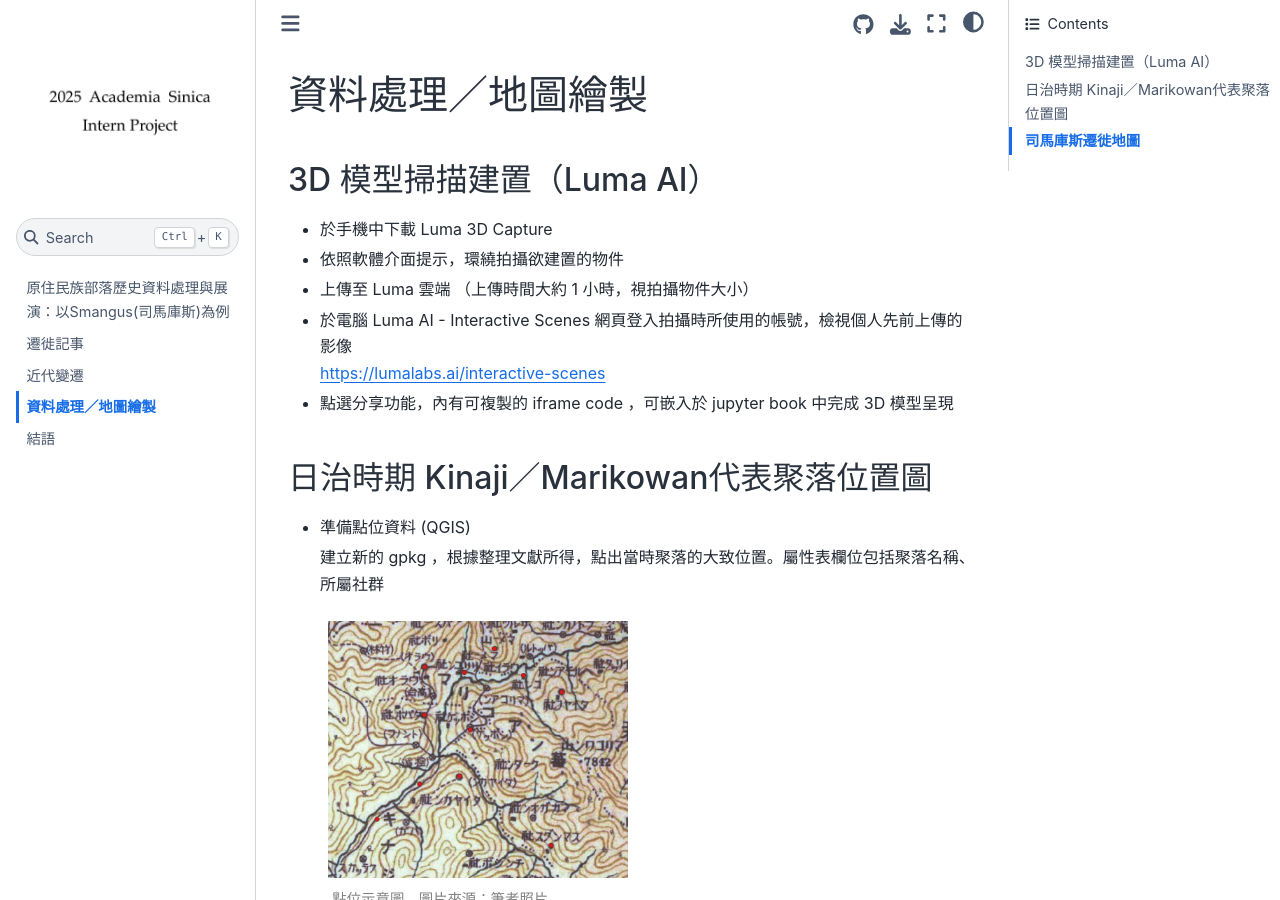
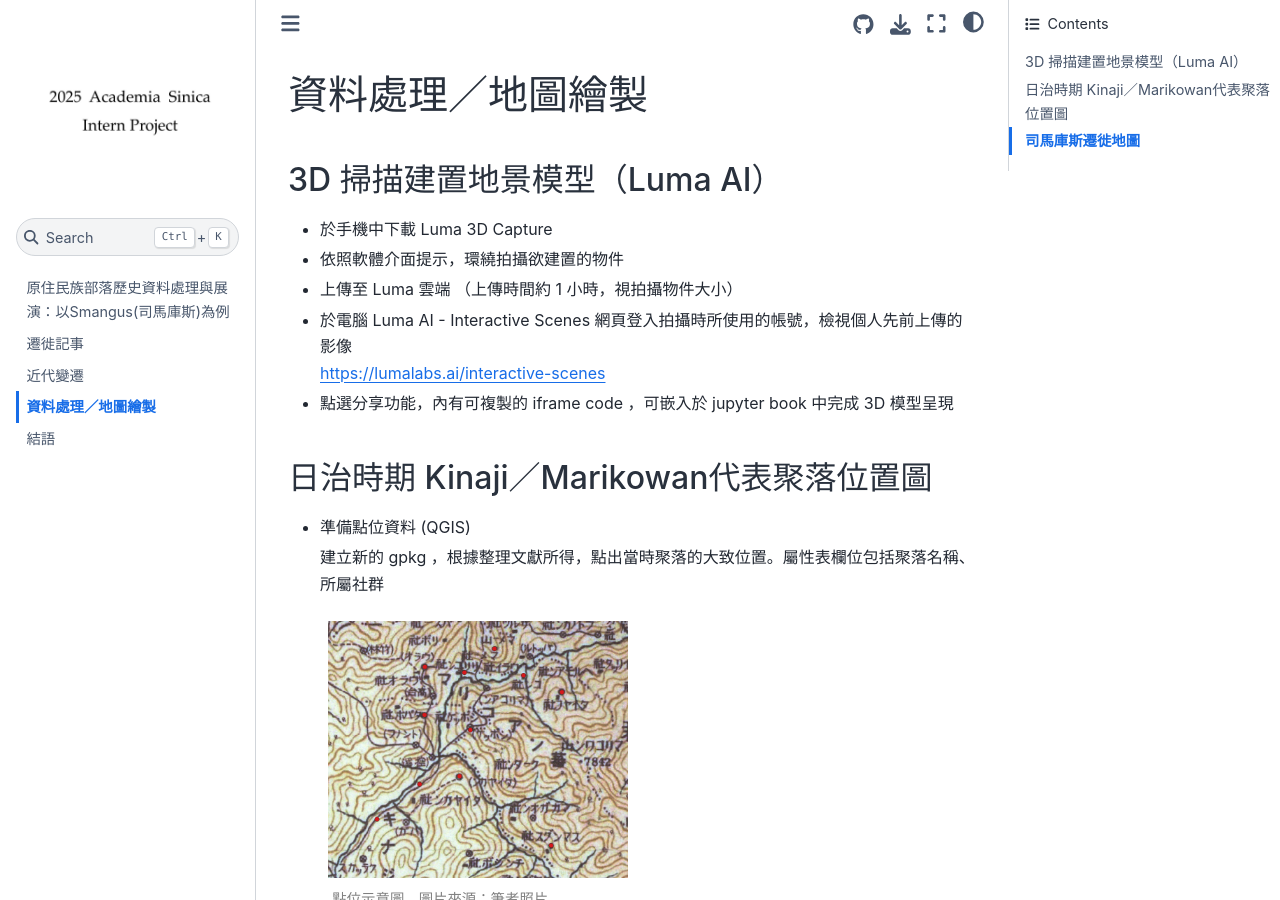
Before and after one commit to lsxx20/mybook2, a Jupyter Book: the page built from data_processing.md, in a window 1280 px wide and 900 px high. Built offline with Jupyter Book 1.0.4 settings and Sphinx 7.4.7 and the Sphinx Book theme 1.1.4, drawn with Linux system fonts in a browser that asks for light colours.

Commit message:
Update content

```diff
--- a/data_processing.md
+++ b/data_processing.md
@@ -3,13 +3,13 @@ title: 資料處理／地圖繪製
 ---
 ## 資料處理／地圖繪製
 
-###### 3D 模型掃描建置（Luma AI）
+###### 3D 掃描建置地景模型（Luma AI）
 
 * 於手機中下載 Luma 3D Capture
 
 * 依照軟體介面提示，環繞拍攝欲建置的物件
 
-* 上傳至 Luma 雲端 （上傳時間大約 1 小時，視拍攝物件大小）
+* 上傳至 Luma 雲端 （上傳時間約 1 小時，視拍攝物件大小）
 
 * 於電腦 Luma AI - Interactive Scenes 網頁登入拍攝時所使用的帳號，檢視個人先前上傳的影像
 https://lumalabs.ai/interactive-scenes
```
